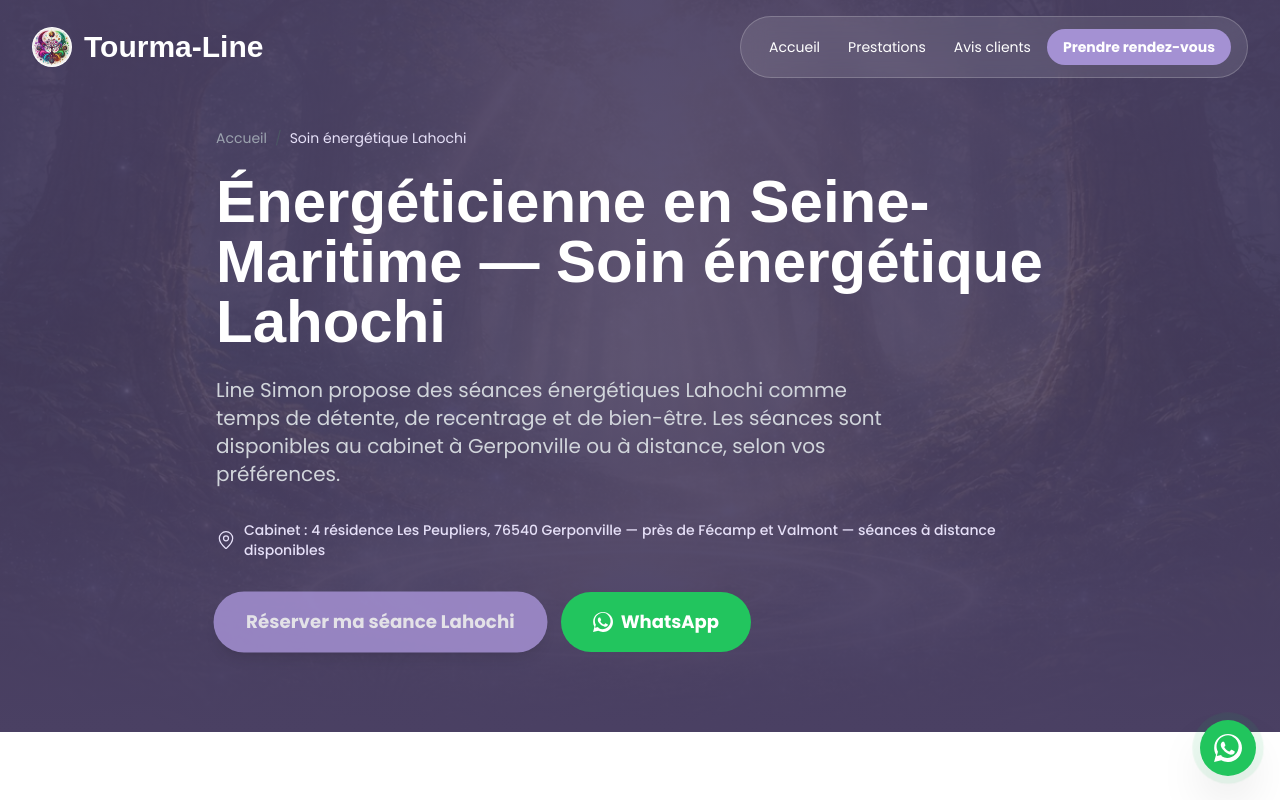
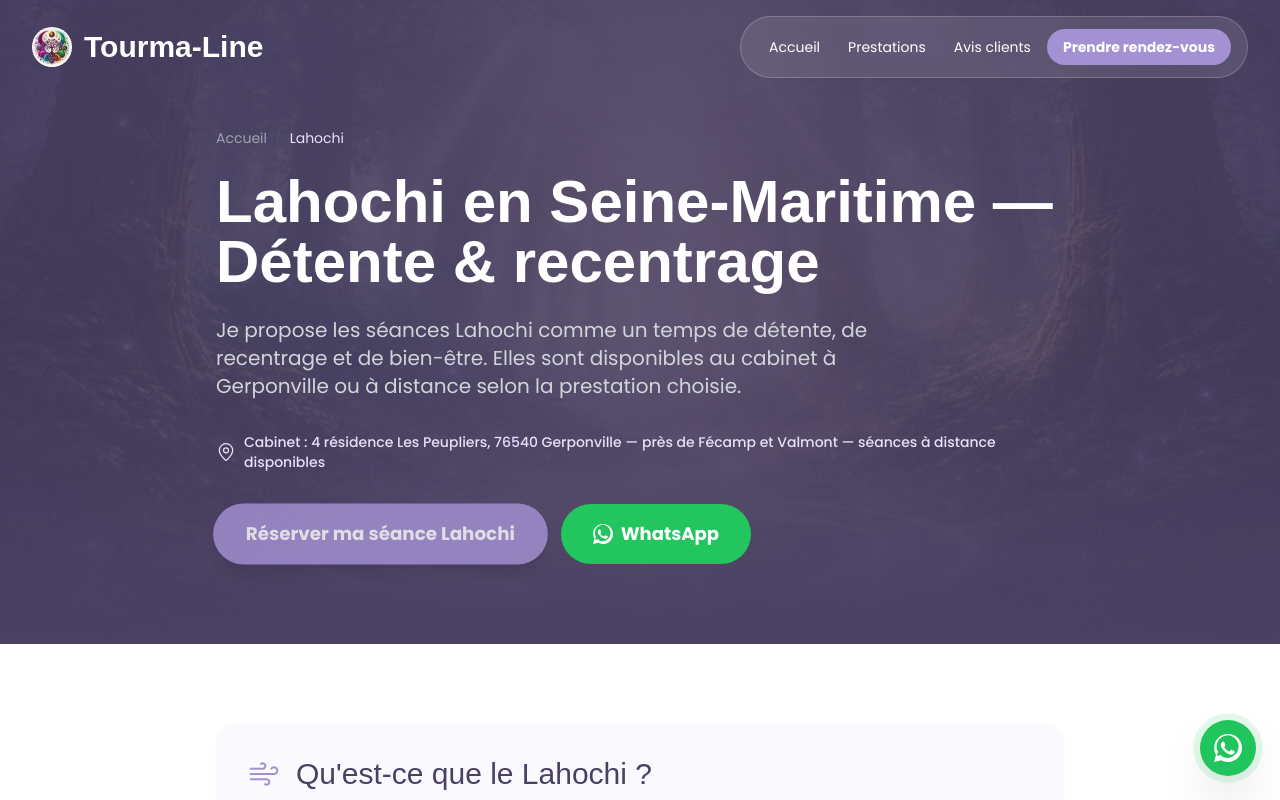
Before and after one commit to Creativityliberty/Tourma-line, a React (Vite) app: page /soin-lahochi in a window 1280 px wide. Shown: the top 800 px of the page. Built offline with nearby package versions, Linux system fonts and the light colour scheme; a web font is replaced by a local one.

Commit message:
seo: use Line identity on Lahochi page

```diff
--- a/src/pages/LahochiPage.tsx
+++ b/src/pages/LahochiPage.tsx
@@ -7,21 +7,21 @@ export const LahochiPage = () => {
   return (
     <>
       <Helmet>
-        <title>Énergéticienne en Seine-Maritime | Soin énergétique Lahochi — Tourma-Line</title>
+        <title>Lahochi en Seine-Maritime | Gerponville — Tourma-Line</title>
         <meta
           name="description"
-          content="Énergéticienne en Seine-Maritime : séances de bien-être Lahochi à Gerponville près de Fécamp et Valmont, ou à distance. Relaxation, recentrage et détente."
+          content="Séances Lahochi avec Line à Gerponville, près de Fécamp et Valmont, ou à distance. Un temps de détente, de recentrage et de bien-être."
         />
         <meta name="robots" content="index, follow" />
         <link rel="canonical" href="https://www.tourma-line.fr/soin-lahochi" />
         <script type="application/ld+json">{JSON.stringify({
           "@context": "https://schema.org",
           "@type": "Service",
-          "name": "Soin énergétique Lahochi",
+          "name": "Lahochi",
           "provider": {
             "@type": "Person",
-            "name": "Line Simon",
-            "jobTitle": "Praticienne en soins énergétiques Lahochi",
+            "name": "Line",
+            "jobTitle": "Praticienne Lahochi",
             "url": "https://www.tourma-line.fr/"
           },
           "areaServed": [
@@ -30,7 +30,7 @@ export const LahochiPage = () => {
             { "@type": "AdministrativeArea", "name": "Normandie" },
             { "@type": "Country", "name": "France" }
           ],
-          "description": "Séance énergétique Lahochi proposée comme pratique de bien-être, de relaxation et de recentrage, en cabinet à Gerponville ou à distance.",
+          "description": "Séance Lahochi proposée comme pratique de bien-être, de détente et de recentrage, au cabinet à Gerponville ou à distance.",
           "url": "https://www.tourma-line.fr/soin-lahochi",
           "offers": {
             "@type": "Offer",
@@ -41,68 +41,68 @@ export const LahochiPage = () => {
         })}</script>
       </Helmet>
       <ServicePage
-        title="Soin énergétique Lahochi"
-        headline="Énergéticienne en Seine-Maritime — Soin énergétique Lahochi"
-        metaDescription="Soin énergétique Lahochi à Gerponville, près de Fécamp et Valmont, ou à distance."
+        title="Lahochi"
+        headline="Lahochi en Seine-Maritime — Détente & recentrage"
+        metaDescription="Lahochi à Gerponville, près de Fécamp et Valmont, ou à distance."
         heroImage="/hero-tourma-line.jpg"
-        heroImageAlt="Line Simon, praticienne en soins énergétiques Lahochi en Seine-Maritime"
-        intro="Line Simon propose des séances énergétiques Lahochi comme temps de détente, de recentrage et de bien-être. Les séances sont disponibles au cabinet à Gerponville ou à distance, selon vos préférences."
+        heroImageAlt="Séance Lahochi avec Line chez Tourma-Line"
+        intro="Je propose les séances Lahochi comme un temps de détente, de recentrage et de bien-être. Elles sont disponibles au cabinet à Gerponville ou à distance selon la prestation choisie."
         localInfo="Cabinet : 4 résidence Les Peupliers, 76540 Gerponville — près de Fécamp et Valmont — séances à distance disponibles"
-        breadcrumb="Soin énergétique Lahochi"
+        breadcrumb="Lahochi"
         canonicalPath="/soin-lahochi"
         ctaText="Réserver ma séance Lahochi"
         sections={[
           {
             icon: <WavesIcon className="w-8 h-8" />,
-            heading: "Qu'est-ce qu'un soin énergétique Lahochi ?",
+            heading: "Qu'est-ce que le Lahochi ?",
             content:
-              "Le Lahochi est une pratique énergétique de bien-être reposant sur un protocole d'imposition des mains, en contact ou à proximité du corps. Chez Tourma-Line, la séance est proposée comme un moment de relaxation, de recentrage et d'écoute de soi. Elle ne constitue pas un acte médical et ne remplace pas un diagnostic ou un traitement.",
+              "Le Lahochi est une pratique énergétique de bien-être reposant sur un protocole d'apposition des mains. Je propose la séance comme un moment de calme, de détente et de recentrage. Elle ne constitue pas un acte médical et ne remplace pas un diagnostic ou un traitement.",
           },
           {
             icon: <LeafIcon className="w-8 h-8" />,
-            heading: "Pourquoi réserver une séance énergétique ?",
+            heading: "Pourquoi réserver une séance ?",
             content:
-              "Certaines personnes choisissent une séance Lahochi lorsqu'elles souhaitent ralentir, prendre un temps pour elles, se détendre ou accompagner une période de changement sur le plan personnel. Les ressentis varient d'une personne à l'autre et aucun résultat thérapeutique n'est garanti.",
+              "Vous pouvez choisir une séance Lahochi lorsque vous ressentez le besoin de ralentir, de prendre un temps pour vous ou simplement de vous accorder une pause dans une période chargée ou de changement.",
           },
           {
             icon: <SparklesIcon className="w-8 h-8" />,
             heading: "Comment se déroule une séance ?",
             content:
-              "Vous restez habillé(e) et vous vous installez confortablement. Line suit le protocole Lahochi pendant la durée prévue de la séance. Certaines personnes décrivent de la chaleur, une sensation de détente ou simplement un moment calme ; d'autres ressentent peu de choses sur le moment. Chaque expérience est personnelle.",
+              "Vous vous installez confortablement et je suis le protocole Lahochi pendant la durée prévue. Les ressentis sont personnels et variables d'une personne à l'autre ; aucune sensation particulière n'est attendue ou nécessaire.",
           },
           {
             icon: <GlobeIcon className="w-8 h-8" />,
-            heading: "Soin Lahochi à distance",
+            heading: "Lahochi à distance",
             content:
-              "Tourma-Line propose également des séances Lahochi à distance. Vous vous installez dans un endroit calme à l'heure convenue pendant que Line réalise le protocole depuis Gerponville. Cette modalité relève de la pratique énergétique et du bien-être ; elle ne doit pas être confondue avec une prise en charge médicale à distance.",
+              "Je propose également des séances Lahochi à distance. Vous vous installez dans un endroit calme à l'heure convenue pendant que je réalise la séance depuis Gerponville. Cette modalité reste une pratique de bien-être complémentaire.",
           },
           {
             icon: <MapPinIcon className="w-8 h-8" />,
-            heading: "Énergéticienne près de Fécamp, Valmont et Cany-Barville",
+            heading: "Lahochi près de Fécamp, Valmont et Cany-Barville",
             content:
-              "Line Simon vous reçoit sur rendez-vous au 4 résidence Les Peupliers, 76540 Gerponville, en Seine-Maritime. Le cabinet se situe dans le secteur de Fécamp, Valmont et Cany-Barville. Des séances à distance sont également proposées.",
+              "Je vous reçois sur rendez-vous au 4 résidence Les Peupliers, 76540 Gerponville, en Seine-Maritime. Des séances à distance sont également proposées selon la prestation choisie.",
           },
         ]}
         faq={[
           {
             question: "Quelle est la différence entre le Lahochi et le Reiki ?",
             answer:
-              "Le Lahochi et le Reiki sont deux pratiques énergétiques avec des histoires et des protocoles différents. Tourma-Line pratique le Lahochi. Il n'existe pas de base sérieuse pour affirmer qu'une méthode est médicalement plus puissante ou plus efficace que l'autre.",
+              "Le Lahochi et le Reiki sont deux pratiques énergétiques avec des histoires et des protocoles différents. Chez Tourma-Line, je pratique le Lahochi.",
           },
           {
             question: "Une séance Lahochi à distance garantit-elle les mêmes effets qu'en présentiel ?",
             answer:
-              "Aucun résultat ne peut être garanti, en présentiel comme à distance. Les séances à distance sont proposées dans le cadre de la pratique énergétique Lahochi et les ressentis restent personnels et variables.",
+              "Aucun résultat ne peut être garanti, en présentiel comme à distance. Les ressentis restent personnels et variables.",
           },
           {
             question: "Combien de séances faut-il prévoir ?",
             answer:
-              "Il n'existe pas de nombre de séances médicalement nécessaire. Vous pouvez commencer par une séance et décider ensuite, selon votre expérience et vos attentes, si vous souhaitez renouveler ce temps de bien-être.",
+              "Vous pouvez commencer par une séance et décider ensuite, selon votre expérience et vos attentes, si vous souhaitez renouveler ce temps de bien-être.",
           },
           {
-            question: "Le soin Lahochi remplace-t-il un traitement médical ?",
+            question: "Le Lahochi remplace-t-il un traitement médical ?",
             answer:
-              "Non. Le Lahochi est présenté ici comme une pratique de bien-être complémentaire. Il ne remplace pas un diagnostic, un traitement, un suivi psychologique ni l'avis d'un professionnel de santé.",
+              "Non. Le Lahochi est une pratique de bien-être complémentaire. Il ne remplace pas un diagnostic, un traitement, un suivi psychologique ni l'avis d'un professionnel de santé.",
           },
         ]}
       />
```
